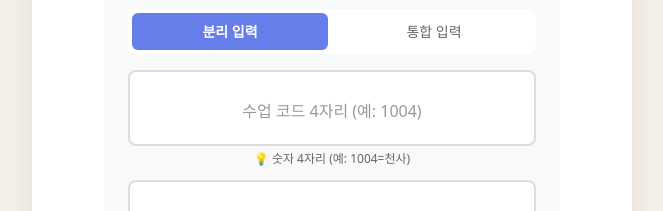
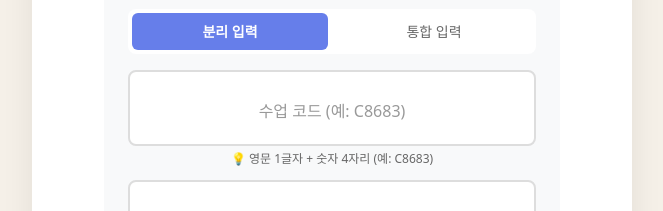
Before and after one commit to sunsudun25-cloud/hidi-story-maker, a React (Vite) app: page /onboarding in a window 1280 px wide. Both pictures are taken after a click on the button "🎓 수업 코드로 시작하기". Shown: the part 228-439 px from the top of the page, without its empty margins (308-971 px from the left). Built offline with nearby package versions, Linux system fonts and the light colour scheme; no server answers.

Commit message:
fix: 학생 입장 페이지 수업 코드 형식 수정 - 영문 1글자 + 숫자 4자리 (예: C8683) 지원

```diff
--- a/src/pages/OnboardingLogin.tsx
+++ b/src/pages/OnboardingLogin.tsx
@@ -32,6 +32,12 @@ const OnboardingLogin: React.FC = () => {
     } else {
       if (!classCode.trim() || !learnerCode.trim()) {
         setError('수업 코드와 학생 번호를 입력해주세요')
+        return
+      }
+
+      // 수업 코드 형식 검증 (영문 1글자 + 숫자 4자리)
+      if (!/^[A-Z]\d{4}$/.test(classCode.trim())) {
+        setError('수업 코드는 영문 1글자 + 숫자 4자리 형식이어야 합니다 (예: C8683)')
         return
       }
     }
@@ -220,17 +226,16 @@ const OnboardingLogin: React.FC = () => {
                 <>
                   <div style={{ marginBottom: '12px' }}>
                 <input
-                  type="tel"
-                  inputMode="numeric"
-                  pattern="[0-9]*"
+                  type="text"
+                  inputMode="text"
                   className="class-code-input"
-                  placeholder="수업 코드 4자리 (예: 1004)"
+                  placeholder="수업 코드 (예: C8683)"
                   value={classCode}
                   onChange={(e) => {
                     const value = e.target.value.replace(/[^0-9A-Z]/gi, '')
                     setClassCode(value.toUpperCase())
                   }}
-                  maxLength={4}
+                  maxLength={5}
                   disabled={loading}
                   style={{
                     fontSize: '24px',
@@ -245,7 +250,7 @@ const OnboardingLogin: React.FC = () => {
                   marginTop: '4px',
                   textAlign: 'center'
                 }}>
-                  💡 숫자 4자리 (예: 1004=천사)
+                  💡 영문 1글자 + 숫자 4자리 (예: C8683)
                 </div>
               </div>
 
```
